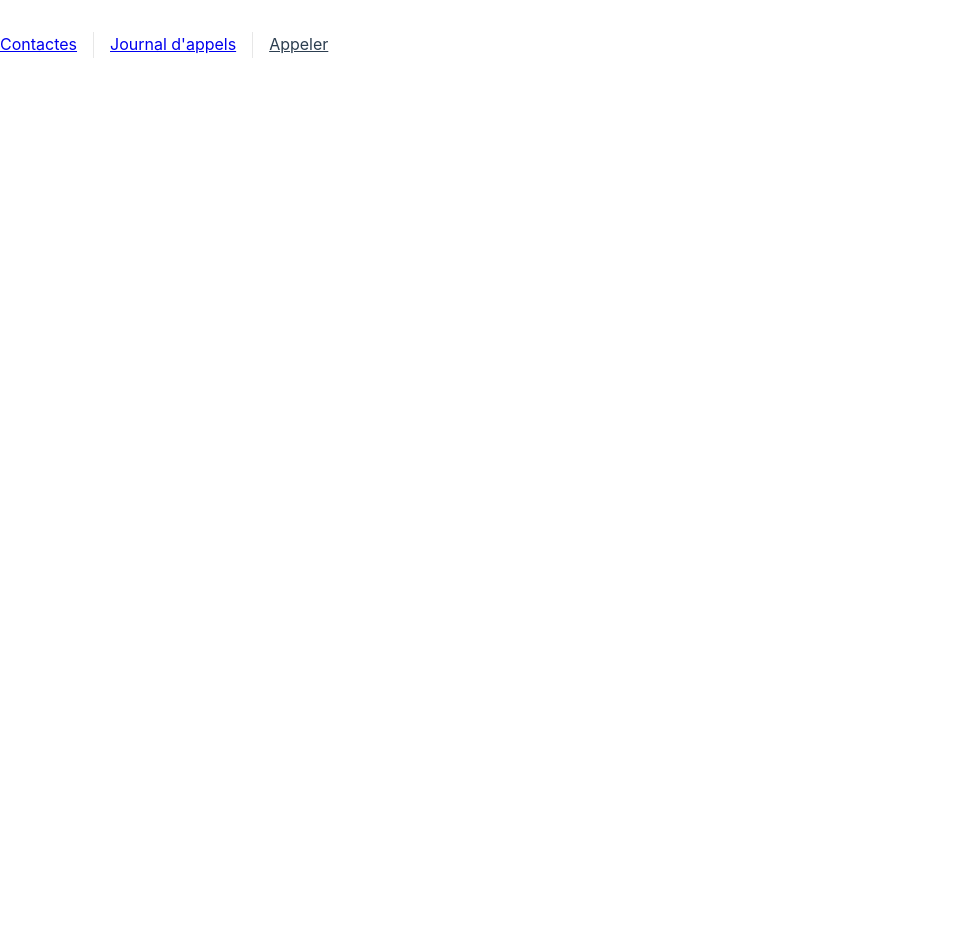
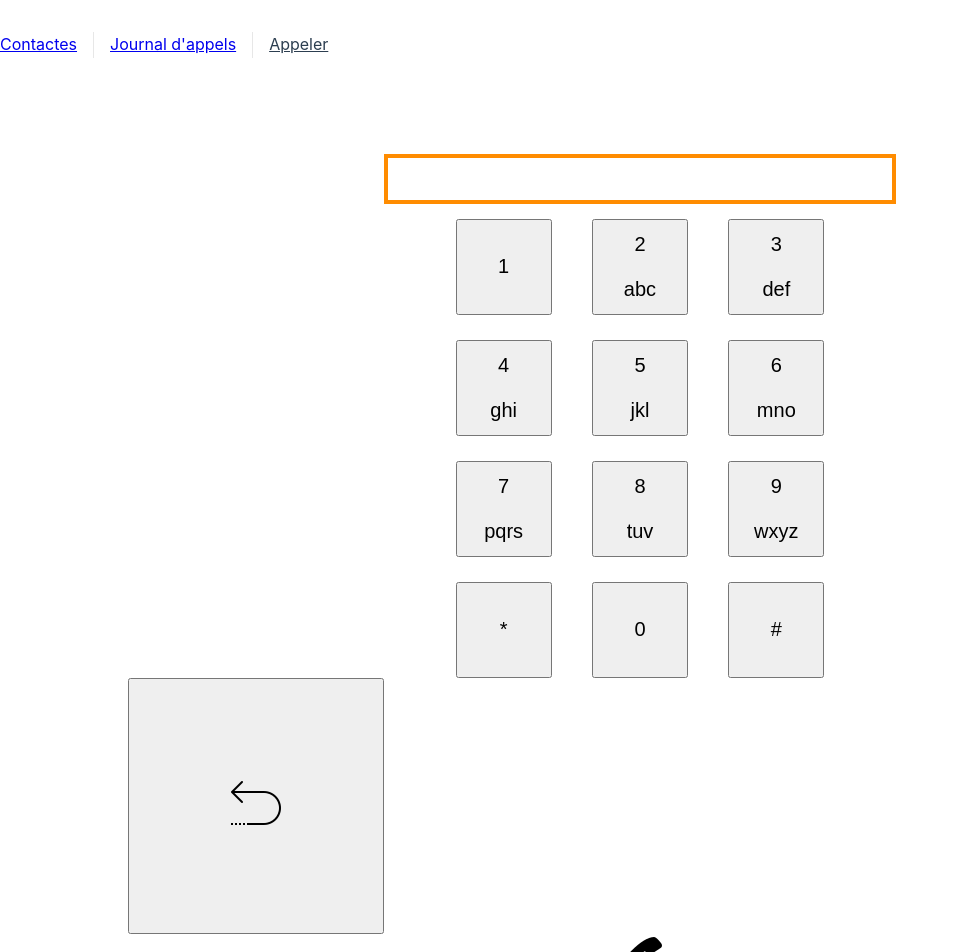
Before and after one commit to Mrpierrouge/telephone, a Vue app: page /clavier in a window 1280 px wide. Shown: the top 952 px of the page, without its empty margins (0-959 px from the left). Before the commit the page ends 816 px from the top, so only its background shows below. Built offline with nearby package versions, Linux system fonts and the light colour scheme.

Commit message:
fonctionnalitée clavier d'appel

```diff
--- a/src/stores/contacts.js
+++ b/src/stores/contacts.js
@@ -6,12 +6,12 @@ export const useContactsStore = defineStore('contacts' , {
             {
                 prenom: 'Colère',
                 nom: 'Cachée',
-                num: '06 12 34 56 78'
+                num: '0612345678'
             },
             {
                 prenom: 'Sx',
                 nom: 'Sad',
-                num: '06 01 02 03 04'
+                num: '0601020304'
             }
         ],
         appels: [
--- a/src/views/ClavierView.vue
+++ b/src/views/ClavierView.vue
@@ -1,5 +1,130 @@
 <script>
+import { useContactsStore } from "@/stores/contacts";
+export default {
+  name: "ClavierView",
+  setup() {
+    const store = useContactsStore();
+    return {
+      store,
+    };
+  },
+  data() {
+    return {
+      Numero: "",
+      Contact: "",
+    };
+  },
+  methods: {
+    addToInput(x) {
+      if (this.Numero.length < 10) {
+        this.Numero += parseInt(x);
+        this.InContact();
+      }
+    },
+    suppToInput() {
+      if (this.Numero.length > 0) {
+        this.Numero = this.Numero.substring(0, this.Numero.length - 1);
+      }
+      this.Contact = "";
+    },
+    appeler(num) {
+      if (num.length == 10) {
+        this.store.appel(num);
+      }
+    },
+    InContact() {
+      this.store.contacts.forEach((contact) => {
+        if (contact.num == this.Numero) {
+          this.Contact = contact.prenom + " " + contact.nom;
+        }
+      });
+    },
+  },
+};
 </script>
 <template>
-
+  <div class="container">
+    <h2>{{ Numero }}</h2>
+    <h3>{{ Contact }}</h3>
+    <div class="zone-boutons">
+      <button @click="addToInput(1)">1</button>
+      <button @click="addToInput(2)">
+        2
+        <div class="alphabet">abc</div>
+      </button>
+      <button @click="addToInput(3)">
+        3
+        <div class="alphabet">def</div>
+      </button>
+      <button @click="addToInput(4)">
+        4
+        <div class="alphabet">ghi</div>
+      </button>
+      <button @click="addToInput(5)">
+        5
+        <div class="alphabet">jkl</div>
+      </button>
+      <button @click="addToInput(6)">
+        6
+        <div class="alphabet">mno</div>
+      </button>
+      <button @click="addToInput(7)">
+        7
+        <div class="alphabet">pqrs</div>
+      </button>
+      <button @click="addToInput(8)">
+        8
+        <div class="alphabet">tuv</div>
+      </button>
+      <button @click="addToInput(9)">
+        9
+        <div class="alphabet">wxyz</div>
+      </button>
+      <button>*</button>
+      <button @click="addToInput(0)">0</button>
+      <button>#</button>
+    </div>
+    <button @click="suppToInput()" id="bouton-effacer">
+      <img src="../assets/imgs/icon-retour.png" alt="effacer" />
+    </button>
+    <img
+      src="../assets/imgs/icon-call.png"
+      alt="appeler"
+      @click="appeler(Numero)"
+    />
+  </div>
 </template>
+<style scoped>
+h2 {
+  border: 4px darkorange solid;
+  width: 40vw;
+  margin-bottom: 15px;
+  height: 50px;
+  text-align: center;
+}
+.container {
+  display: flex;
+  justify-content: center;
+  align-items: center;
+  padding-left: 10vw;
+  padding-right: 10vw;
+  padding-top: 10vh;
+  flex-direction: column;
+}
+.zone-boutons {
+  width: 30vw;
+  display: flex;
+  flex-wrap: wrap;
+  justify-content: space-around;
+  gap: 25px;
+}
+button {
+  width: 25%;
+  display: flex;
+  flex-direction: column;
+  align-items: center;
+  justify-content: space-around;
+  aspect-ratio: 1/1;
+  font-size: 20px;
+}
+</style>
--- a/src/views/ContactView.vue
+++ b/src/views/ContactView.vue
@@ -42,7 +42,7 @@ export default {
       </div>
 
     </div>
-    <button v-if="checker == true" @click="toggle()" id="AddContact">
+    <button v-if="checker == true" @click="toggle()">
       <img src="../assets/imgs/icon-plus.png" alt="Ajouter Contact">
     </button>
 
@@ -50,8 +50,8 @@ export default {
       <FormContact></FormContact>
 
     </div>
-    <button v-if="checker == false" @click="toggle()" id="AddContact">
-      <img src="../assets/imgs/icon-retour.png" alt="Ajouter Contact">
+    <button v-if="checker == false" @click="toggle()">
+      <img src="../assets/imgs/icon-retour.png" alt="retour">
     </button>
   </div>
 </template>
```
